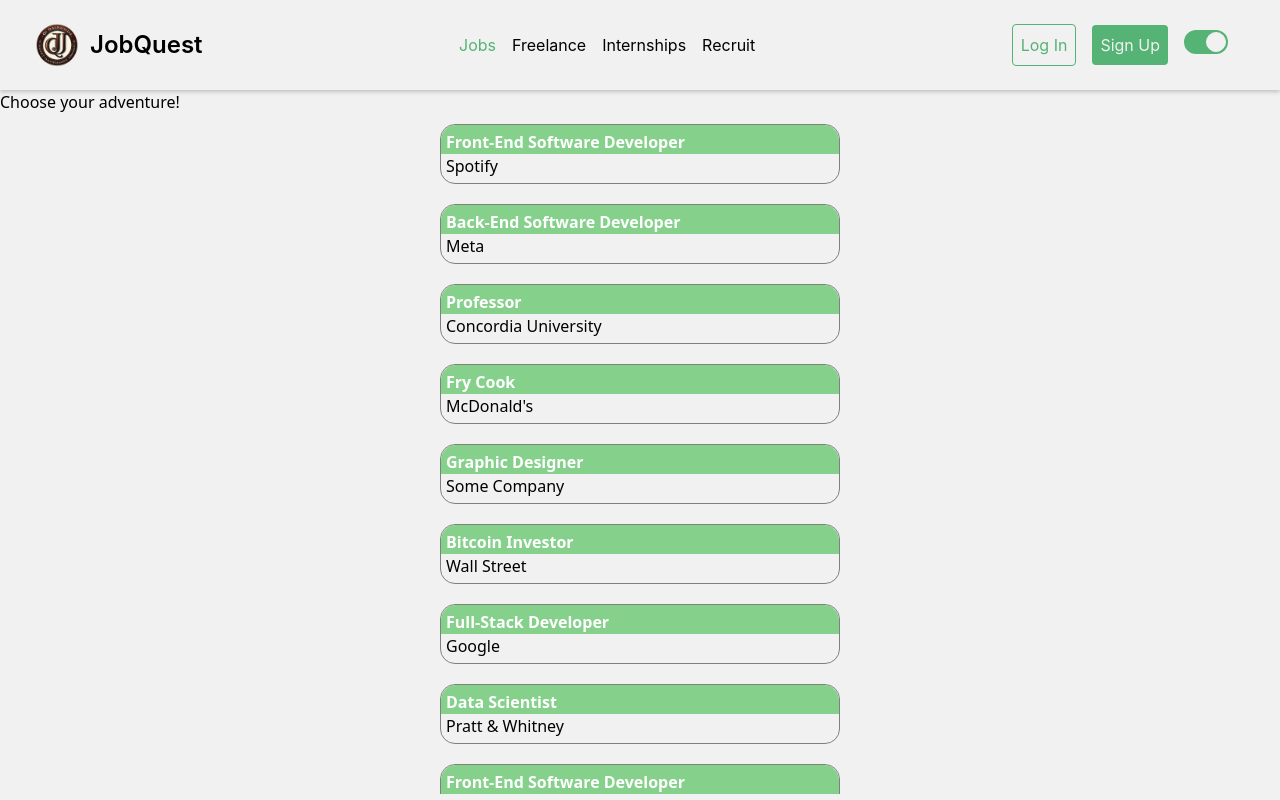
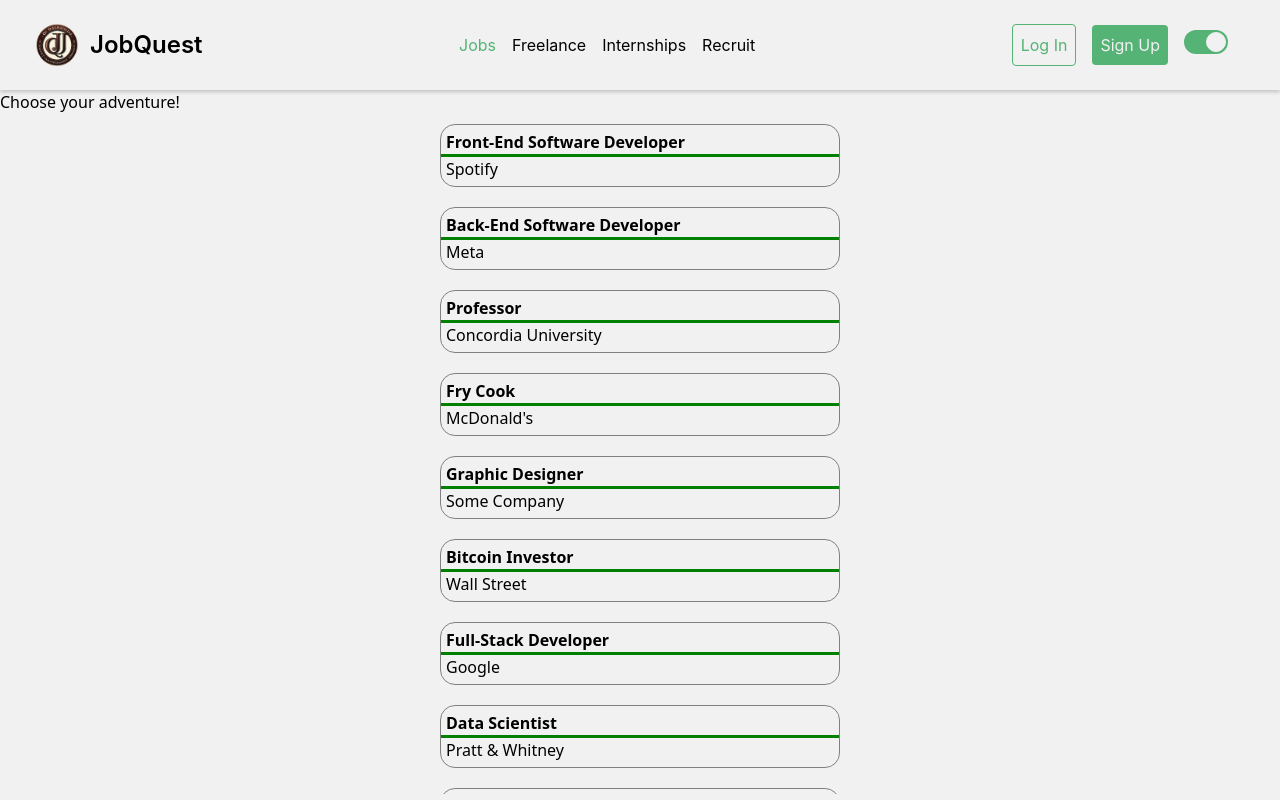
Before and after one commit to Adissuu/JobQuest, a Next.js app in the folder client/: page /jobs in a window 1280 px wide. Built offline with nearby package versions, Linux system fonts and the light colour scheme.

Commit message:
add a differents styling

```diff
--- a/client/styles/Jobs/jobs.module.css
+++ b/client/styles/Jobs/jobs.module.css
@@ -19,10 +19,11 @@
     padding: 5px;
     padding-bottom: 0px;
     font-weight: bold;
-    color: white;
-    background-color: rgb(133, 209, 139);
+    /* color: white;
+    background-color: rgb(99, 182, 105); */
     border-top-right-radius:15px;
     border-top-left-radius:15px;
+    border-bottom: 3px solid green;
 }
 .company {
     padding-left: 5px;
```
